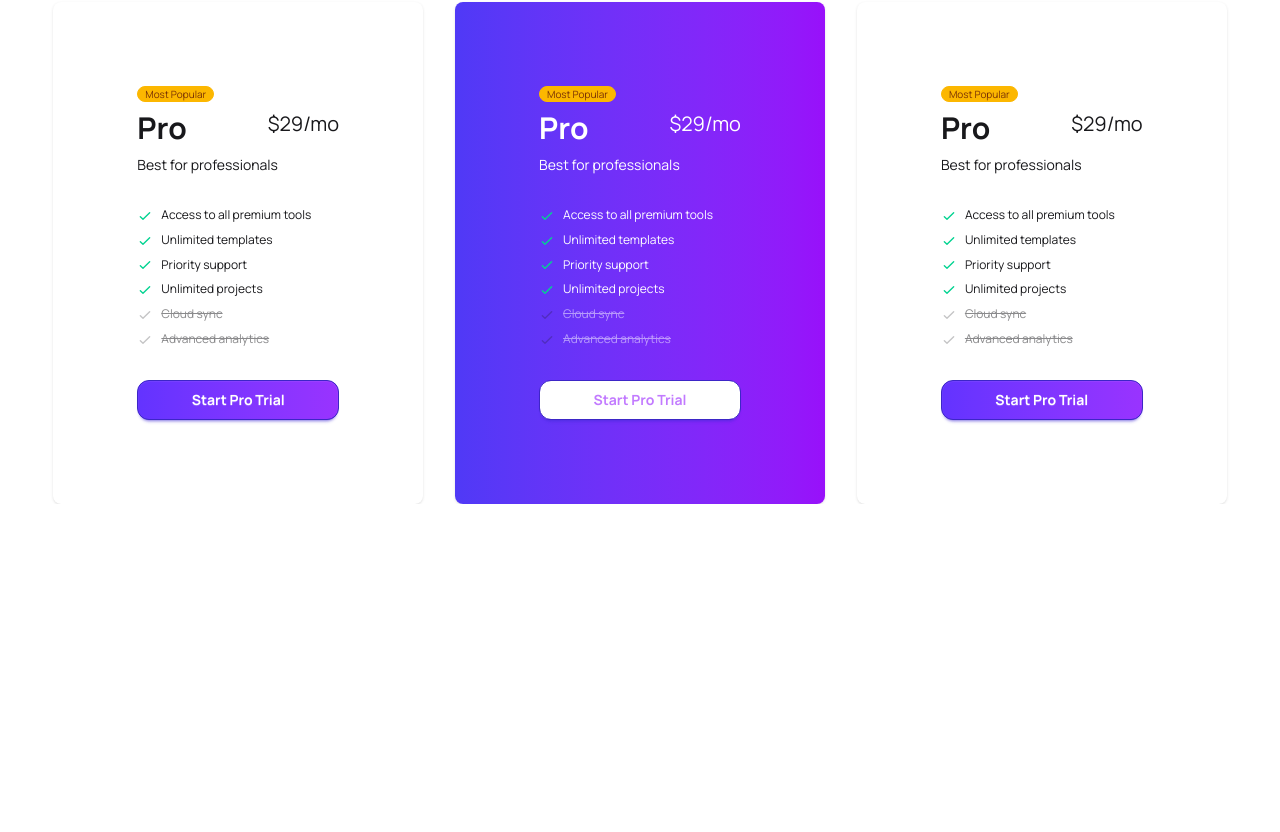
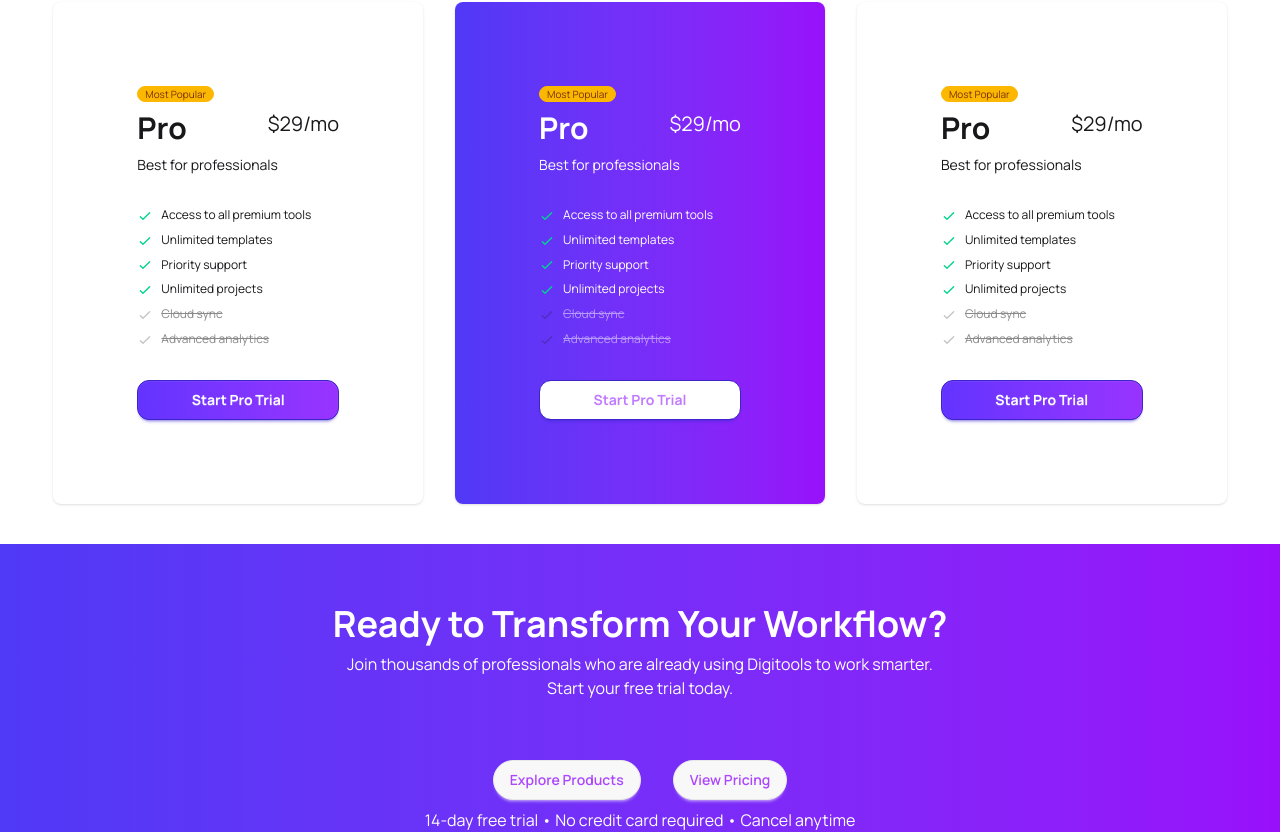
Before and after one commit to Juadul-Ahmed/Digi-tools, a React (Vite) app: page / in a window 1280 px wide. Shown: the part 4170-5002 px from the top of the page. Before the commit the page ends 4674 px from the top, so only its background shows below. Built offline with nearby package versions, Linux system fonts and the light colour scheme.

Commit message:
sub section added

```diff
--- a/src/App.jsx
+++ b/src/App.jsx
@@ -6,6 +6,7 @@ import NavBar from "./Components/NavBar"
 import Products from "./Components/Products"
 import Starter from "./Components/Starter"
 import PricingSection from "./Components/PricingSection"
+import SubBanner from "./Components/SubBanner"
 
 
 const getProducts = async () => {
@@ -68,6 +69,7 @@ const [carts,setCarts] = useState([])
   {activeTab === "cart" && <Cart carts={carts} setCarts={setCarts} />}
   <Starter/>
   <PricingSection/>
+  <SubBanner/>
     </>
   )
 }
--- /dev/null
+++ b/src/Components/SubBanner.jsx
@@ -0,0 +1,23 @@
+import React from 'react';
+
+const SubBanner = () => {
+  return (
+    <div className='bg-gradient-to-r from-indigo-600 to-purple-600 text-white'>
+      <div className='mt-10 flex flex-col md:flex-row justify-center items-center gap-10 md:gap-15 text-center  p-10 md:p-15'>
+      <div>
+        <h2 className='font-bold text-4xl mb-2'>Ready to Transform Your Workflow?</h2>
+        <p>Join thousands of professionals who are already using Digitools to work smarter. <br />Start your free trial today.</p>
+      </div>
+    </div>
+    <div className='flex justify-center items-center gap-8'>
+        <button className='btn rounded-full text-purple-500'>Explore Products</button>
+        <button className='btn rounded-full  text-purple-500'>View Pricing</button>
+      </div>
+
+      <p className='text-center mt-2'>14-day free trial • No credit card required • Cancel anytime</p>
+
+    </div>
+  );
+};
+
+export default SubBanner;
```
